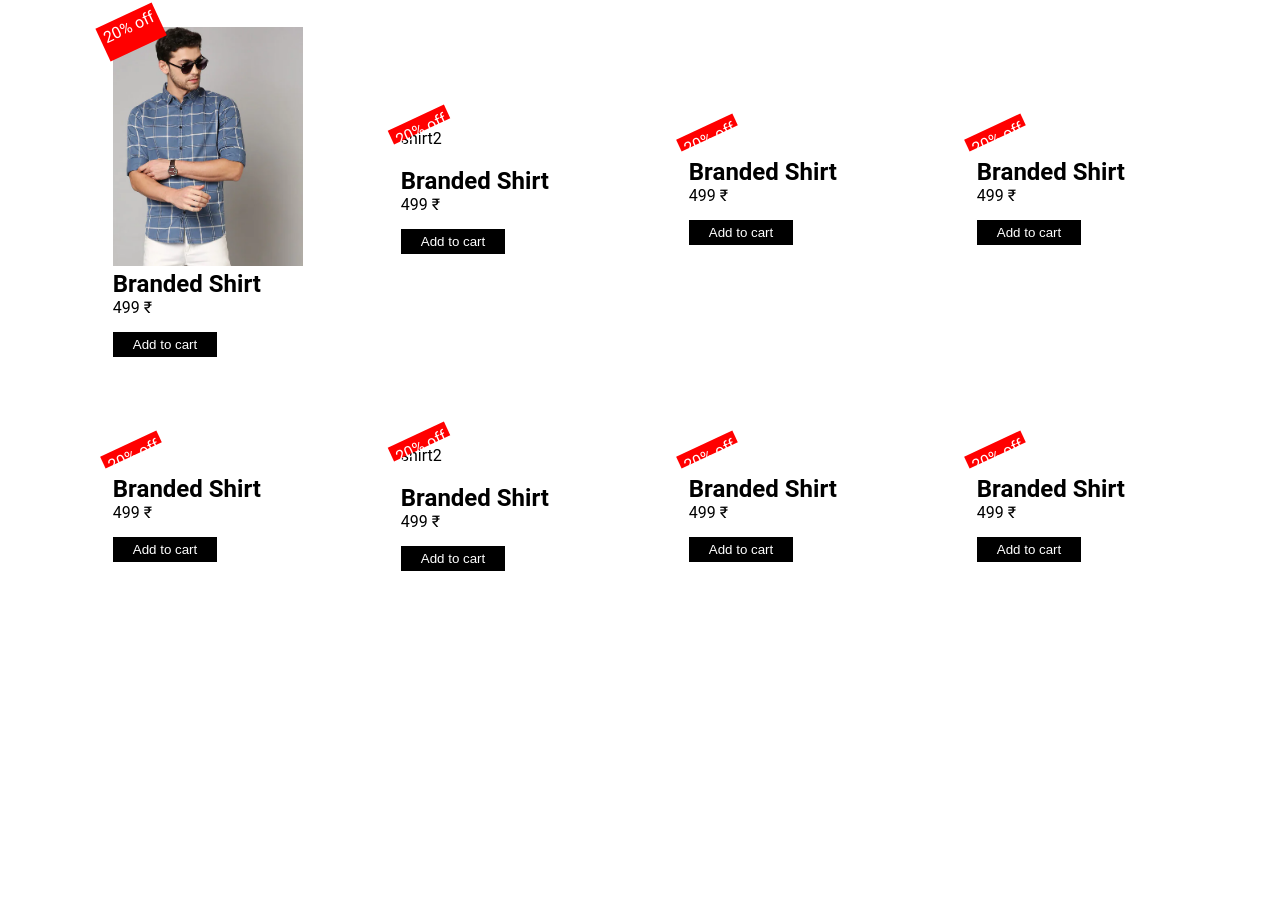
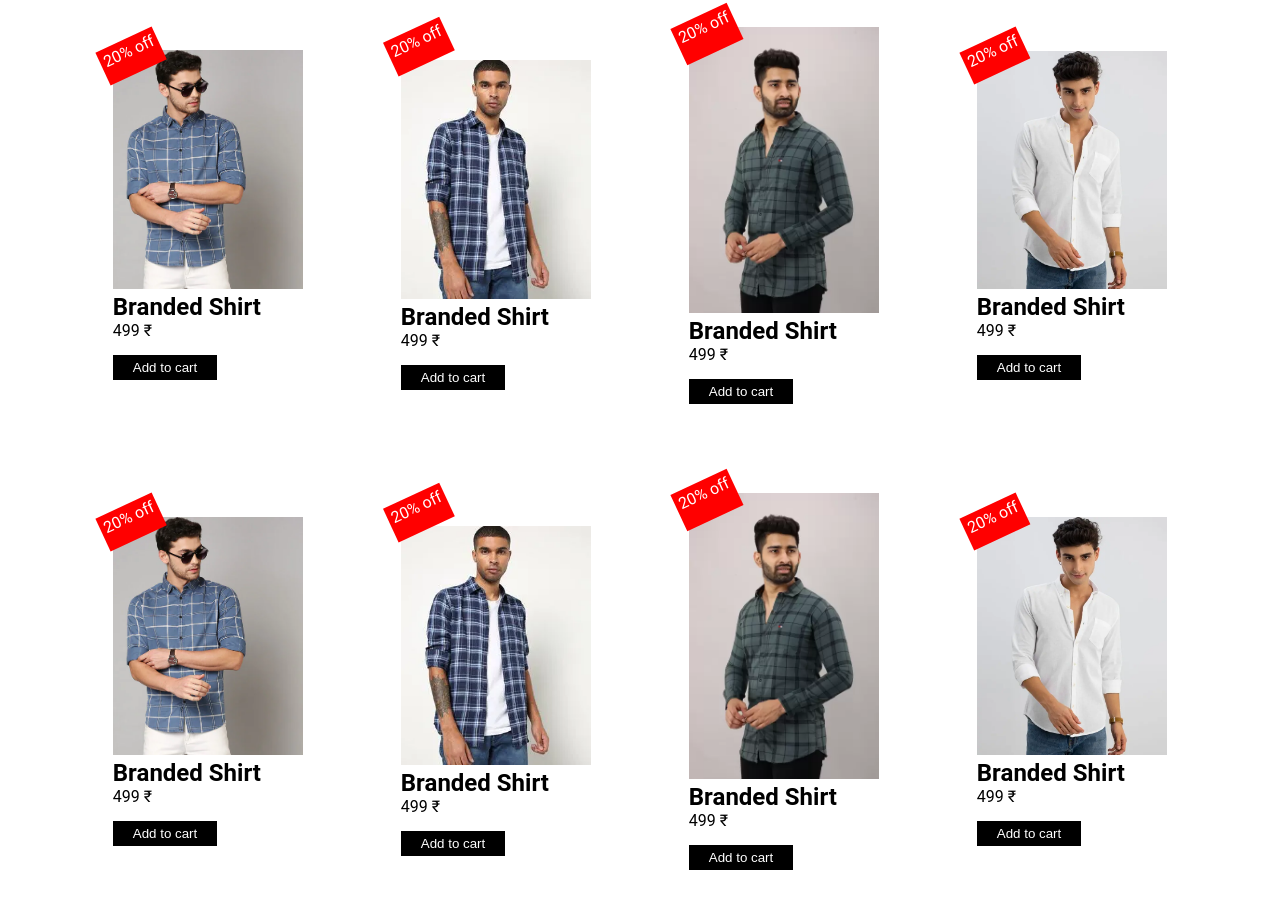
Before and after one commit to webritesh/apnidukan.in, a plain HTML site: page index2.html in a window 1280 px wide. Shown: the part 638-1546 px from the top of the page. Before the commit the page ends 1336 px from the top, so only its background shows below. Drawn offline with Linux system fonts and the light colour scheme.

Commit message:
index2.html

```diff
--- a/index2.html
+++ b/index2.html
@@ -180,7 +180,7 @@
             </div>
             <div class="card">shirt2
                 <div>
-                    <img src="images/shirt2.webp" alt="">
+                    <img src="shirt2.webp" alt="">
                 </div>
                 <h1>Branded Shirt</h1>
                 <span>
@@ -195,7 +195,7 @@
             </div>
             <div class="card">
                 <div>
-                    <img src="images/shirt3.webp" alt="">
+                    <img src="shirt3.webp" alt="">
                 </div>
                 <h1>Branded Shirt</h1>
                 <span>
@@ -210,7 +210,7 @@
             </div>
             <div class="card">
                 <div>
-                    <img src="images/shrit4.webp" alt="">
+                    <img src="shrit4.webp" alt="">
                 </div>
                 <h1>Branded Shirt</h1>
                 <span>
@@ -229,7 +229,7 @@
         <div class="card-container">
             <div class="card">
                 <div>
-                    <img src="images/shirt1.webp" alt="">
+                    <img src="shirt1.webp" alt="">
                 </div>
                 <h1>Branded Shirt</h1>
                 <span>
@@ -244,7 +244,7 @@
             </div>
             <div class="card">shirt2
                 <div>
-                    <img src="images/shirt2.webp" alt="">
+                    <img src="shirt2.webp" alt="">
                 </div>
                 <h1>Branded Shirt</h1>
                 <span>
@@ -259,7 +259,7 @@
             </div>
             <div class="card">
                 <div>
-                    <img src="images/shirt3.webp" alt="">
+                    <img src="shirt3.webp" alt="">
                 </div>
                 <h1>Branded Shirt</h1>
                 <span>
@@ -274,7 +274,7 @@
             </div>
             <div class="card">
                 <div>
-                    <img src="images/shrit4.webp" alt="">
+                    <img src="shrit4.webp" alt="">
                 </div>
                 <h1>Branded Shirt</h1>
                 <span>
```
